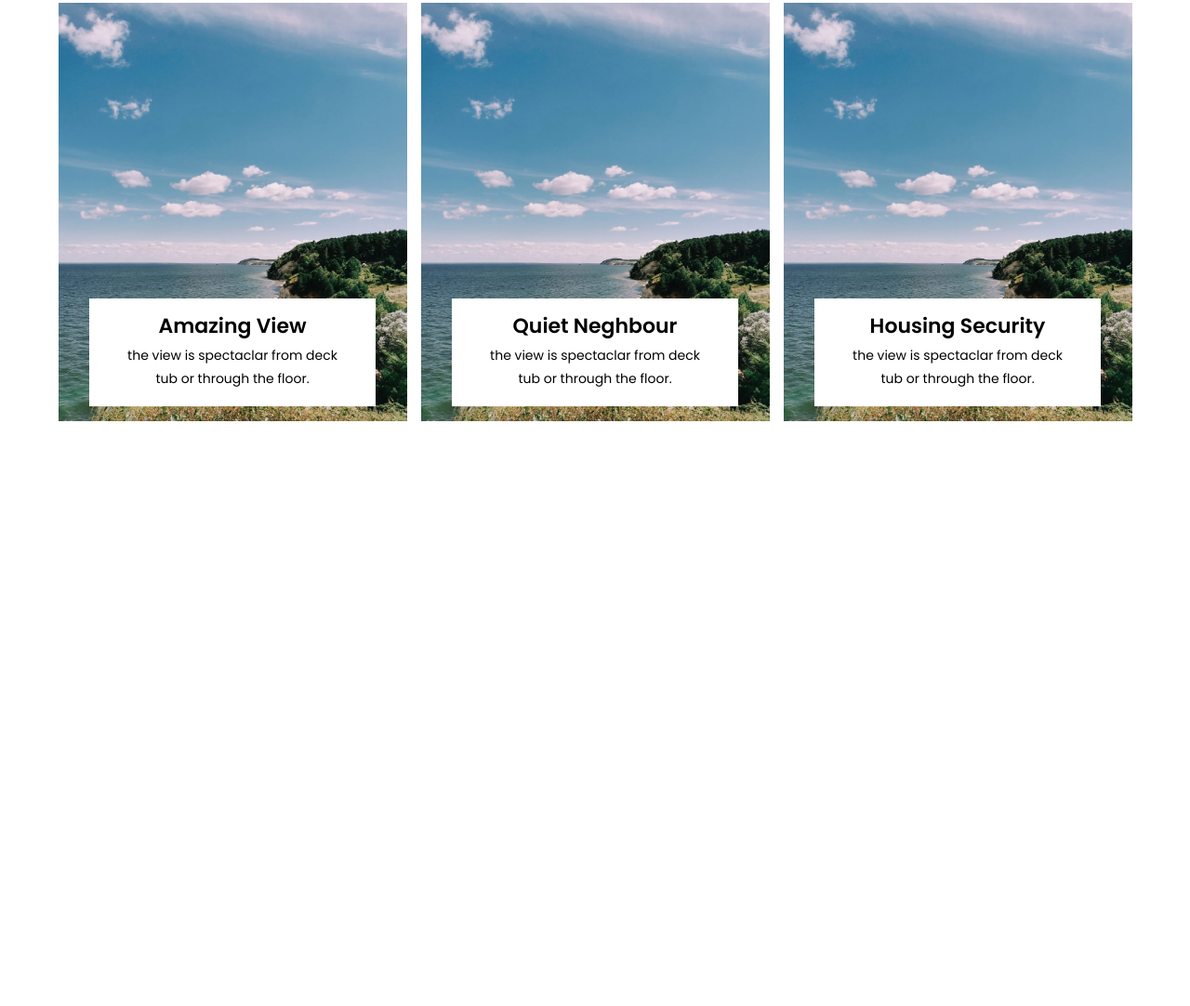
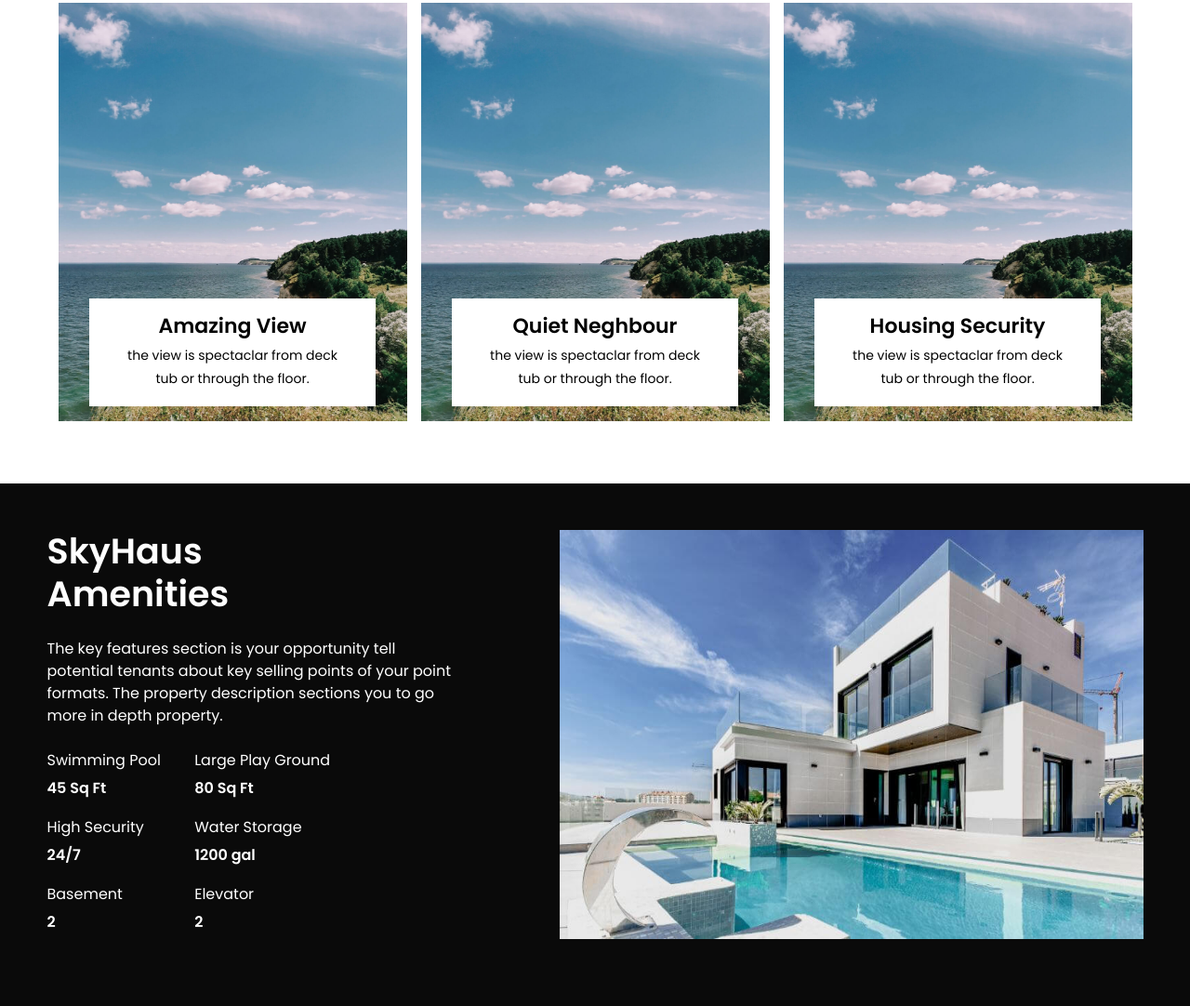
Before and after one commit to bekzodxudaybergenow/villa, a plain HTML site: page index.html in a window 1280 px wide. Shown: the part 1491-2573 px from the top of the page at 93% size. Before the commit the page ends 1978 px from the top, so only its background shows below. Drawn offline with Linux system fonts and the light colour scheme.

Commit message:
Add Amenities Section

```diff
--- a/index.html
+++ b/index.html
@@ -138,6 +138,51 @@
                         </div>
                     </div>
                 </section>
+                <section class="amenities">
+                    <div class="container">
+                        <div class="amenities-row">
+                            <div class="amenities-content">
+                                <h1 class="amenities-content-title">SkyHaus<br> Amenities</h1>
+                                <p class="amenities-content-desc">The key features section is your opportunity tell potential tenants about key selling points of your point formats. The property description sections you to go more in depth property.</p>
+                                <ul class="amenities-list">
+                                    <li class="amenities-item">
+                                        <h4 class="amenities-item-subtitle">Swimming Pool</h4>
+                                        <p class="amenities-item-desc">45 Sq Ft</p>
+                                    </li>
+                                    <!-- 1 item -->
+                                    <li class="amenities-item">
+                                        <h4 class="amenities-item-subtitle">Large Play Ground</h4>
+                                        <p class="amenities-item-desc">80 Sq Ft</p>
+                                    </li>
+                                    <!-- 2 item -->
+                                    <li class="amenities-item">
+                                        <h4 class="amenities-item-subtitle">High Security</h4>
+                                        <p class="amenities-item-desc">24/7</p>
+                                    </li>
+                                    <!-- 3 item -->
+                                    <li class="amenities-item">
+                                        <h4 class="amenities-item-subtitle">Water Storage</h4>
+                                        <p class="amenities-item-desc">1200 gal</p>
+                                    </li>
+                                    <!-- 4 item -->
+                                    <li class="amenities-item">
+                                        <h4 class="amenities-item-subtitle">Basement</h4>
+                                        <p class="amenities-item-desc">2</p>
+                                    </li>
+                                    <!-- 5 item -->
+                                    <li class="amenities-item">
+                                        <h4 class="amenities-item-subtitle">Elevator</h4>
+                                        <p class="amenities-item-desc">2</p>
+                                    </li>
+                                    <!-- 6 item -->
+                                </ul>
+                            </div>
+                            <div class="amenities-img">
+                                <img src="./img/amenities/amenities.jpg" srcset="./img/amenities/amenities@2x.jpg 2x" alt="Amenities">
+                            </div>
+                        </div>
+                    </div>
+                </section>
             </main>
         </div>
     </div>
--- /dev/null
+++ b/scss/_amenities.scss
@@ -0,0 +1,54 @@
+.amenities {
+    padding: 50px 0 60px;
+    background-color: var(--VAMPIRE-BLACK);
+}
+.amenities-row {
+    display: flex;
+    column-gap: 20px;
+    justify-content: space-between;
+    max-width: 1179px;
+    margin: 0 auto;
+}
+.amenities-content {
+    max-width: 443px;
+    color: var(--WHITE);
+}
+.amenities-content-title {
+    font-weight: 600;
+    font-size: 38px;
+    line-height: 46px;
+    margin-bottom: 24px;
+}
+.amenities-content-desc {
+    line-height: 24px;
+    margin-bottom: 24px;
+}
+.amenities-list {
+    display: grid;
+    grid-template-columns: auto auto;
+    column-gap: 36px;
+    max-width: 305px;
+    list-style: none;
+}
+.amenities-item + * {
+    margin-bottom: 18px;
+}
+.amenities-item-subtitle {
+    font-weight: 400;
+    font-size: 16px;
+    line-height: 24px;
+    margin-bottom: 6px;
+}
+.amenities-item-desc {
+    font-weight: 600;
+    font-size: 16px;
+    line-height: 24px;
+}
+.amenities-img {
+    max-width: 628px;
+    height: 440px;
+    & img {
+        width: 100%;
+        height: 100%;
+    }
+}
--- a/scss/style.scss
+++ b/scss/style.scss
@@ -3,6 +3,7 @@
 @import './hero';
 @import './about';
 @import './highlights';
+@import './amenities';
 
 *,
 *::before,
```
Also changed, not shown: css/style.css, img/amenities/amenities.jpg (added), img/amenities/amenities@2x.jpg (added), 1 other file.
